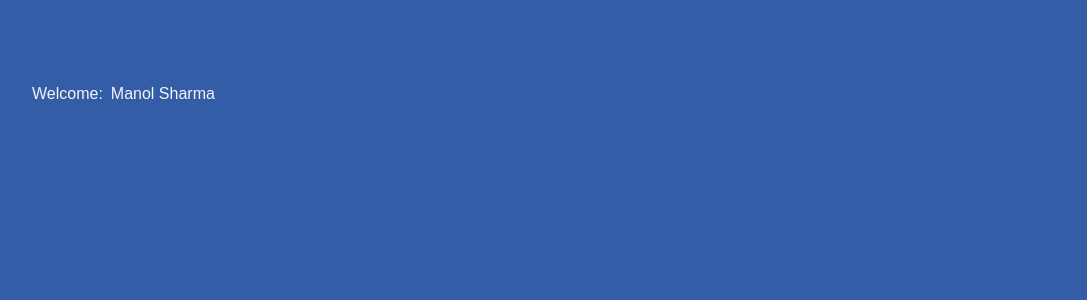
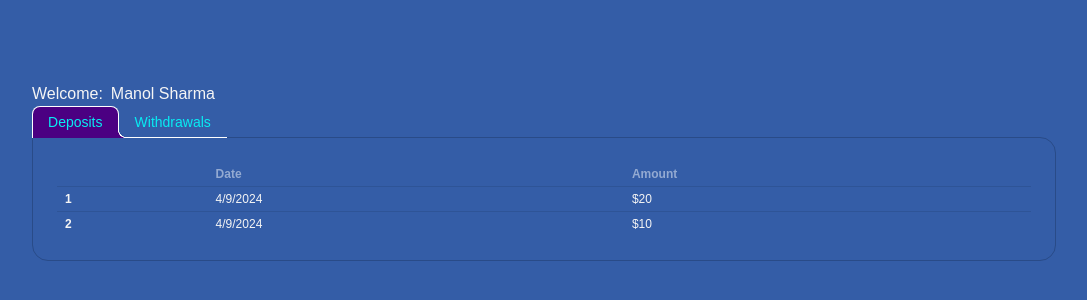
Before and after one commit to manolpahari/atmbymanol, a Next.js app: page / in a window 1280 px wide. Shown: the part 78-378 px from the top of the page, without its empty margins (96-1183 px from the left). Built offline with nearby package versions, Linux system fonts and the light colour scheme; a web font is replaced by a local one.

Commit message:
adding Tabs, Deposit and Withdraw Components

```diff
--- a/src/app/page.tsx
+++ b/src/app/page.tsx
@@ -1,3 +1,7 @@
+import Deposits from '@/components/Deposit/Deposit';
+import TabContainer from '@/components/Tabs/Tabs';
+import Withdraws from '@/components/Withdraw/Withdraw';
+
 export default function Home() {
   return (
     <main className="flex flex-col items-center justify-between">
@@ -6,7 +10,55 @@ export default function Home() {
           <h1>Welcome:</h1>
           <span>Manol Sharma</span>
         </div>
-        {/*   */}
+        {/*Tabs*/}
+        <TabContainer
+          tabDetails={[
+            {
+              tabName: 'Deposits',
+              order: 1,
+              children: (
+                <Deposits
+                  depositsData={[
+                    {
+                      amount: 20,
+                      depositsDate: new Date().toLocaleString(),
+                      id: crypto.randomUUID() as string,
+                      depositsCount: 0,
+                    },
+                    {
+                      amount: 10,
+                      depositsDate: new Date().toLocaleString(),
+                      id: crypto.randomUUID() as string,
+                      depositsCount: 1,
+                    },
+                  ]}
+                />
+              ),
+            },
+            {
+              tabName: 'Withdrawals',
+              order: 1,
+              children: (
+                <Withdraws
+                  withDrawsData={[
+                    {
+                      amount: 5,
+                      withdrawsDate: new Date().toLocaleString(),
+                      id: crypto.randomUUID() as string,
+                      withdrawsCount: 1,
+                    },
+                    {
+                      amount: 15,
+                      withdrawsDate: new Date().toLocaleString(),
+                      id: crypto.randomUUID() as string,
+                      withdrawsCount: 2,
+                    },
+                  ]}
+                />
+              ),
+            },
+          ]}
+        />
       </div>
     </main>
   );
--- /dev/null
+++ b/src/components/Deposit/Deposit.tsx
@@ -0,0 +1,47 @@
+import { memo } from 'react';
+
+interface DepositsDTO {
+  id: string;
+  amount: number;
+  depositsCount: number;
+  depositsDate: string;
+}
+
+const Deposits = memo(function deposits({
+  depositsData,
+}: {
+  depositsData: DepositsDTO[];
+}) {
+  if (depositsData && depositsData?.length === 0) {
+    <p>Data Not Available!</p>;
+  }
+  return (
+    <div className="overflow-x-auto">
+      <table className="table table-xs">
+        <thead>
+          <tr>
+            <th></th>
+            <th>Date</th>
+            <th>Amount</th>
+          </tr>
+        </thead>
+        <tbody>
+          {depositsData?.map((data, index) => {
+            const serialNum = index + 1;
+            const depositsDate = new Date(data?.depositsDate);
+            const depositsAmount = data?.amount;
+            return (
+              <tr>
+                <th>{serialNum}</th>
+                <td>{depositsDate?.toLocaleDateString()}</td>
+                <td>${depositsAmount}</td>
+              </tr>
+            );
+          })}
+        </tbody>
+      </table>
+    </div>
+  );
+});
+
+export default Deposits;
--- /dev/null
+++ b/src/components/Tabs/Tabs.tsx
@@ -0,0 +1,79 @@
+'use client';
+import React, { Children, useCallback, useState, useTransition } from 'react';
+
+type TabsContainerProps = {
+  tabName: string;
+  children: React.ReactNode;
+  order: number;
+};
+
+type TabProps = {
+  tabName: string;
+  children: React.ReactNode;
+  isActive: boolean;
+  onClick: () => void;
+};
+
+export const Tab = ({
+  children,
+  isActive,
+  tabName,
+  onClick,
+}: Omit<TabProps, 'order'>) => {
+  return (
+    <>
+      <input
+        type="radio"
+        name="my_tabs_2"
+        role="tab"
+        className="tab [--tab-bg:indigo] [--tab-border-color:white] text-primary"
+        aria-label={`${tabName}`}
+        checked={isActive ? true : false}
+        onClick={onClick}
+      />
+      <div
+        role="tabpanel"
+        className="tab-content bg-base-100 border-base-300 rounded-box p-6"
+      >
+        {children}
+      </div>
+    </>
+  );
+};
+
+export default function TabContainer({
+  tabDetails,
+}: {
+  tabDetails: TabsContainerProps[];
+}) {
+  const sortedTabsAsc = tabDetails?.sort((a, b) => a.order - b.order); //sort tabs by order number
+  const [isPending, startTransition] = useTransition();
+  const [tab, setTab] = useState<TabsContainerProps>(sortedTabsAsc[0]); //set the first tab as default
+
+  console.log({ tab });
+
+  const selectTab = useCallback((nextTab: TabsContainerProps) => {
+    startTransition(() => {
+      setTab(nextTab);
+    });
+  }, []);
+
+  if (tabDetails && tabDetails.length === 0) {
+    return <></>;
+  }
+  return (
+    <div role="tablist" className="tabs tabs-lifted">
+      {sortedTabsAsc?.map((tabData: TabsContainerProps, index) => {
+        return (
+          <Tab
+            key={`${tabData.tabName} - ${index}`}
+            isActive={tab.tabName === tabData.tabName}
+            onClick={() => selectTab(tabData)}
+            children={tabData.children}
+            tabName={tabData.tabName}
+          />
+        );
+      })}
+    </div>
+  );
+}
--- /dev/null
+++ b/src/components/Withdraw/Withdraw.tsx
@@ -0,0 +1,47 @@
+import { memo } from 'react';
+
+interface WithDrawsDTO {
+  id: string;
+  amount: number;
+  withdrawsCount: number;
+  withdrawsDate: string;
+}
+
+const Withdraws = memo(function Withdraws({
+  withDrawsData,
+}: {
+  withDrawsData: WithDrawsDTO[];
+}) {
+  if (withDrawsData && withDrawsData?.length === 0) {
+    <p>Data Not Available!</p>;
+  }
+  return (
+    <div className="overflow-x-auto">
+      <table className="table table-xs">
+        <thead>
+          <tr>
+            <th></th>
+            <th>Date</th>
+            <th>Amount</th>
+          </tr>
+        </thead>
+        <tbody>
+          {withDrawsData?.map((data, index) => {
+            const serialNum = index + 1;
+            const withdrawsDate = new Date(data?.withdrawsDate);
+            const withdrawsAmount = data?.amount;
+            return (
+              <tr>
+                <th>{serialNum}</th>
+                <td>{withdrawsDate?.toLocaleDateString()}</td>
+                <td>${withdrawsAmount}</td>
+              </tr>
+            );
+          })}
+        </tbody>
+      </table>
+    </div>
+  );
+});
+
+export default Withdraws;
```
